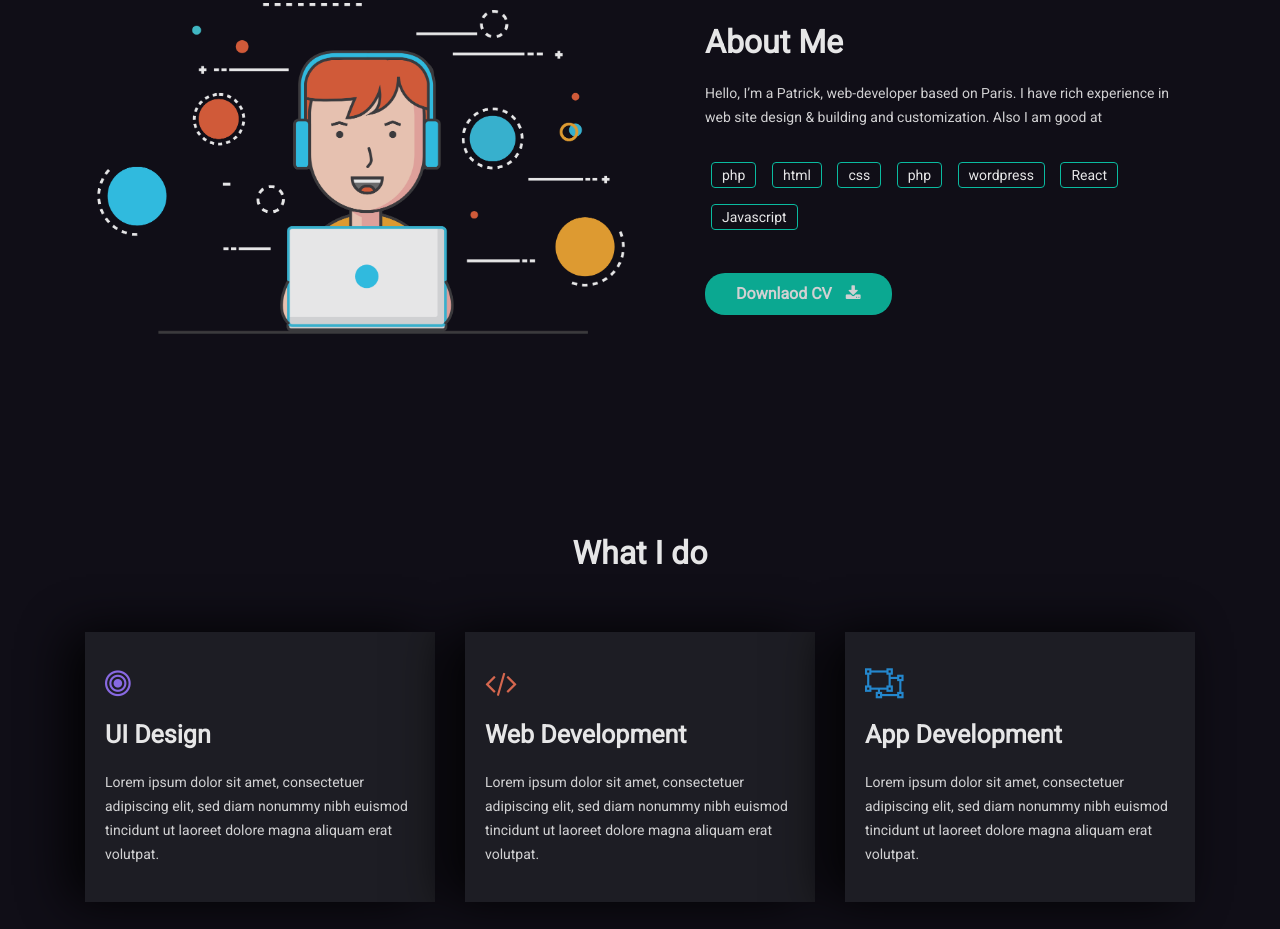
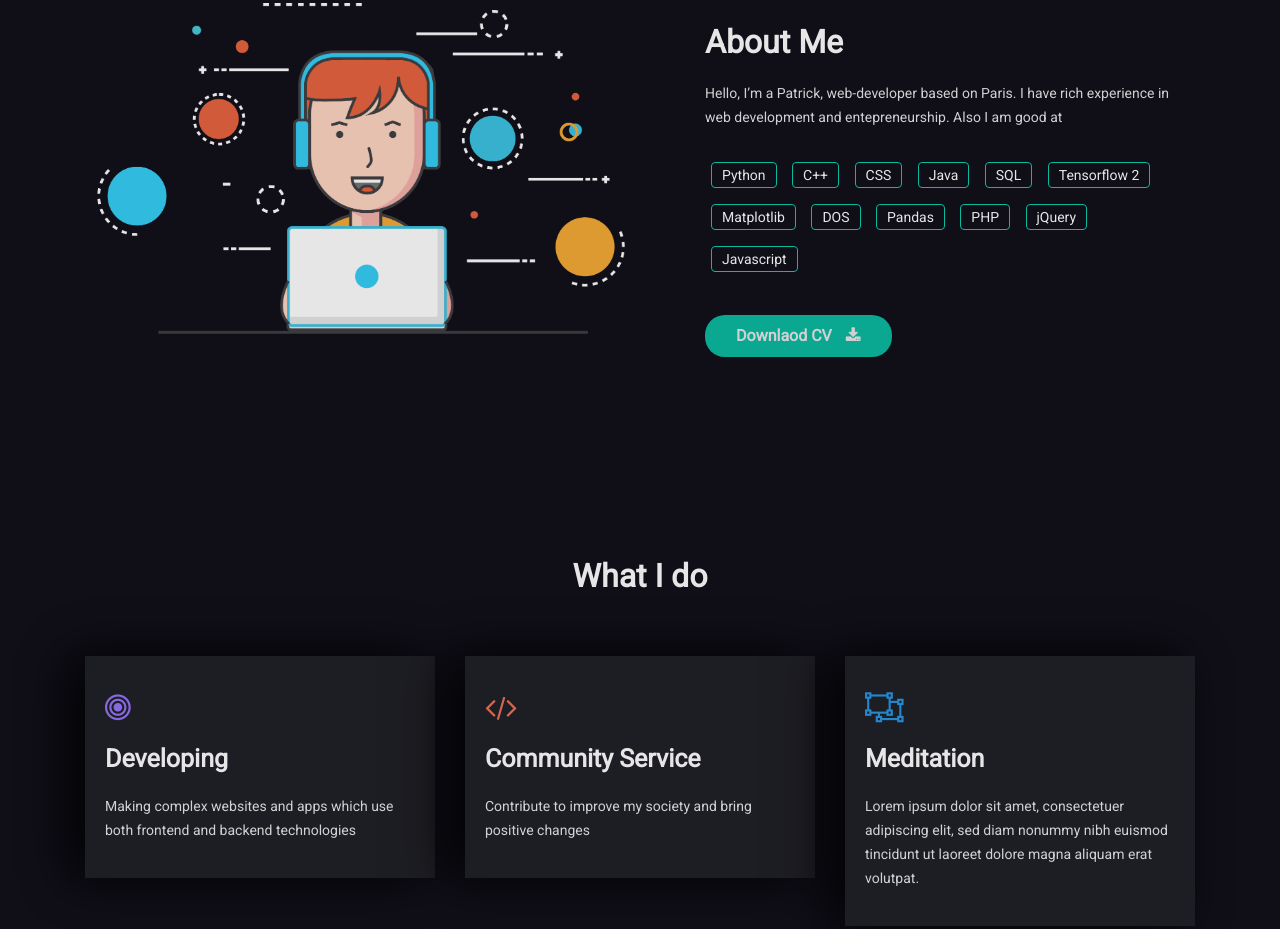
Before and after one commit to shwethabhandary/portfolio, a plain HTML site: page index.html in a window 1280 px wide. Shown: the part 933-1862 px from the top of the page. Drawn offline with Linux system fonts and the light colour scheme; some packages are replaced by stand-ins of ours.

Commit message:
firstTwo sections

```diff
--- a/index.html
+++ b/index.html
@@ -87,9 +87,6 @@
                                     <a class="nav-link" href="#mh-portfolio">Portfolio</a>
                                 </li>
                                 <li class="nav-item">
-                                    <a class="nav-link" href="#mh-pricing">Pricing</a>
-                                </li>
-                                <li class="nav-item">
                                     <a class="nav-link" href="#mh-blog">Blog</a>
                                 </li>
                                 <li class="nav-item">
@@ -117,19 +114,20 @@
                                     <span>Hello I'm</span>
                                 </div>
 
-                                <h2 class="wow fadeInUp" data-wow-duration="0.8s" data-wow-delay="0.2s">Alex Johnson</h2>
-                                <h4 class="wow fadeInUp" data-wow-duration="0.8s" data-wow-delay="0.3s">Product Designer</h4>
+                                <h2 class="wow fadeInUp" data-wow-duration="0.8s" data-wow-delay="0.2s">Ananay Rajput</h2>
+                                <h4 class="wow fadeInUp" data-wow-duration="0.8s" data-wow-delay="0.3s">Web Developer, Entepreneur</h4>
 
                                 <ul>
-                                    <li class="wow fadeInUp" data-wow-duration="0.8s" data-wow-delay="0.4s"><i class="fa fa-envelope"></i><a href="mailto:">getemail@email.com</a></li>
-                                    <li class="wow fadeInUp" data-wow-duration="0.8s" data-wow-delay="0.5s"><i class="fa fa-phone"></i><a href="callto:">+12 986 987 7867</a></li>
-                                    <li class="wow fadeInUp" data-wow-duration="0.8s" data-wow-delay="0.6s"><i class="fa fa-map-marker"></i><address>37, Pollsatnd, New York, United State</address></li>
+                                    <li class="wow fadeInUp" data-wow-duration="0.8s" data-wow-delay="0.4s"><i class="fa fa-envelope"></i><a href="mailto:">shreeabhaydata@gmail.com</a></li>
+                                    <li class="wow fadeInUp" data-wow-duration="0.8s" data-wow-delay="0.5s"><i class="fa fa-phone"></i><a href="callto:">+916392682050</a></li>
+                                    <li class="wow fadeInUp" data-wow-duration="0.8s" data-wow-delay="0.6s"><i class="fa fa-map-marker"></i><address>BLOCK A-1, FLAT NO. 001, RGIPT, BAHADURPUR, JAIS, INDIA</address></li>
                                 </ul>
 
                                 <ul class="social-icon wow fadeInUp" data-wow-duration="0.8s" data-wow-delay="0.7s">
                                     <li><a href="#"><i class="fa fa-facebook"></i></a></li>
                                     <li><a href="#"><i class="fa fa-twitter"></i></a></li>
                                     <li><a href="#"><i class="fa fa-github"></i></a></li>
+                                    <li><a href="https://www.linkedin.com/in/ananay-rajput-98946319a/?originalSubdomain=in"><i class="fa fa-linkedin"></i></a></li>
                                     <li><a href="#"><i class="fa fa-dribbble"></i></a></li>
                                 </ul>
                             </div>
@@ -163,16 +161,20 @@
                         <div class="mh-about-inner">
                             <h2 class="wow fadeInUp" data-wow-duration="0.8s" data-wow-delay="0.1s">About Me</h2>
                             <p class="wow fadeInUp" data-wow-duration="0.8s" data-wow-delay="0.2s">Hello, I’m a Patrick, web-developer based on Paris.
-                            I have rich experience in web site design & building
-                            and customization. Also I am good at</p>
+                            I have rich experience in web development and entepreneurship. Also I am good at</p>
                             <div class="mh-about-tag wow fadeInUp" data-wow-duration="0.8s" data-wow-delay="0.3s">
                                 <ul>
-                                    <li><span>php</span></li>
-                                    <li><span>html</span></li>
-                                    <li><span>css</span></li>
-                                    <li><span>php</span></li>
-                                    <li><span>wordpress</span></li>
-                                    <li><span>React</span></li>
+                                    <li><span>Python</span></li>
+                                    <li><span>C++</span></li>
+                                    <li><span>CSS</span></li>
+                                    <li><span>Java</span></li>
+                                    <li><span>SQL</span></li>
+                                    <li><span>Tensorflow 2</span></li>
+                                    <li><span>Matplotlib</span></li>
+                                    <li><span>DOS</span></li>
+                                    <li><span>Pandas</span></li>
+                                    <li><span>PHP</span></li>
+                                    <li><span>jQuery</span></li>
                                     <li><span>Javascript</span></li>
                                 </ul>
                             </div>
@@ -197,29 +199,25 @@
                     <div class="col-sm-4">
                         <div class="mh-service-item shadow-1 dark-bg wow fadeInUp" data-wow-duration="0.8s" data-wow-delay="0.3s">
                             <i class="fa fa-bullseye purple-color"></i>
-                            <h3>UI Design</h3>
+                            <h3>Developing</h3>
                             <p>
-                                Lorem ipsum dolor sit amet, consectetuer adipiscing elit,
-                                sed diam nonummy nibh euismod tincidunt ut laoreet dolore
-                                magna aliquam erat volutpat.
+                                Making complex websites and apps which use both frontend and backend technologies
                             </p>
                         </div>
                     </div>
                     <div class="col-sm-4">
                         <div class="mh-service-item shadow-1 dark-bg wow fadeInUp" data-wow-duration="0.8s" data-wow-delay="0.5s">
                             <i class="fa fa-code iron-color"></i>
-                            <h3>Web Development</h3>
+                            <h3>Community Service</h3>
                             <p>
-                                Lorem ipsum dolor sit amet, consectetuer adipiscing elit,
-                                sed diam nonummy nibh euismod tincidunt ut laoreet dolore
-                                magna aliquam erat volutpat.
+                                Contribute to improve my society and bring positive changes
                             </p>
                         </div>
                     </div>
                     <div class="col-sm-4">
                         <div class="mh-service-item shadow-1 dark-bg wow fadeInUp" data-wow-duration="0.8s" data-wow-delay="0.7s">
                             <i class="fa fa-object-ungroup sky-color"></i>
-                            <h3>App Development</h3>
+                            <h3>Meditation</h3>
                             <p>
                                 Lorem ipsum dolor sit amet, consectetuer adipiscing elit,
                                 sed diam nonummy nibh euismod tincidunt ut laoreet dolore
```
